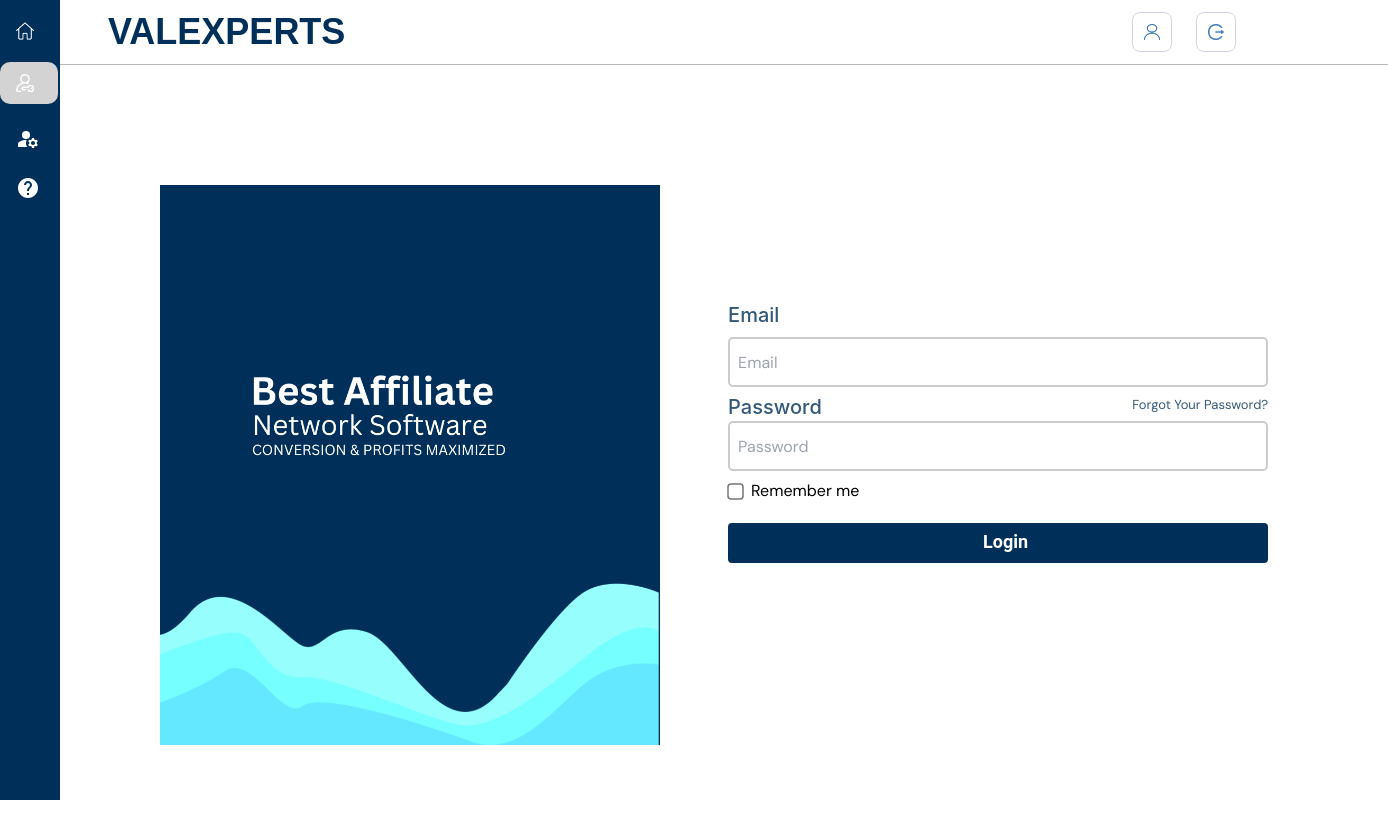
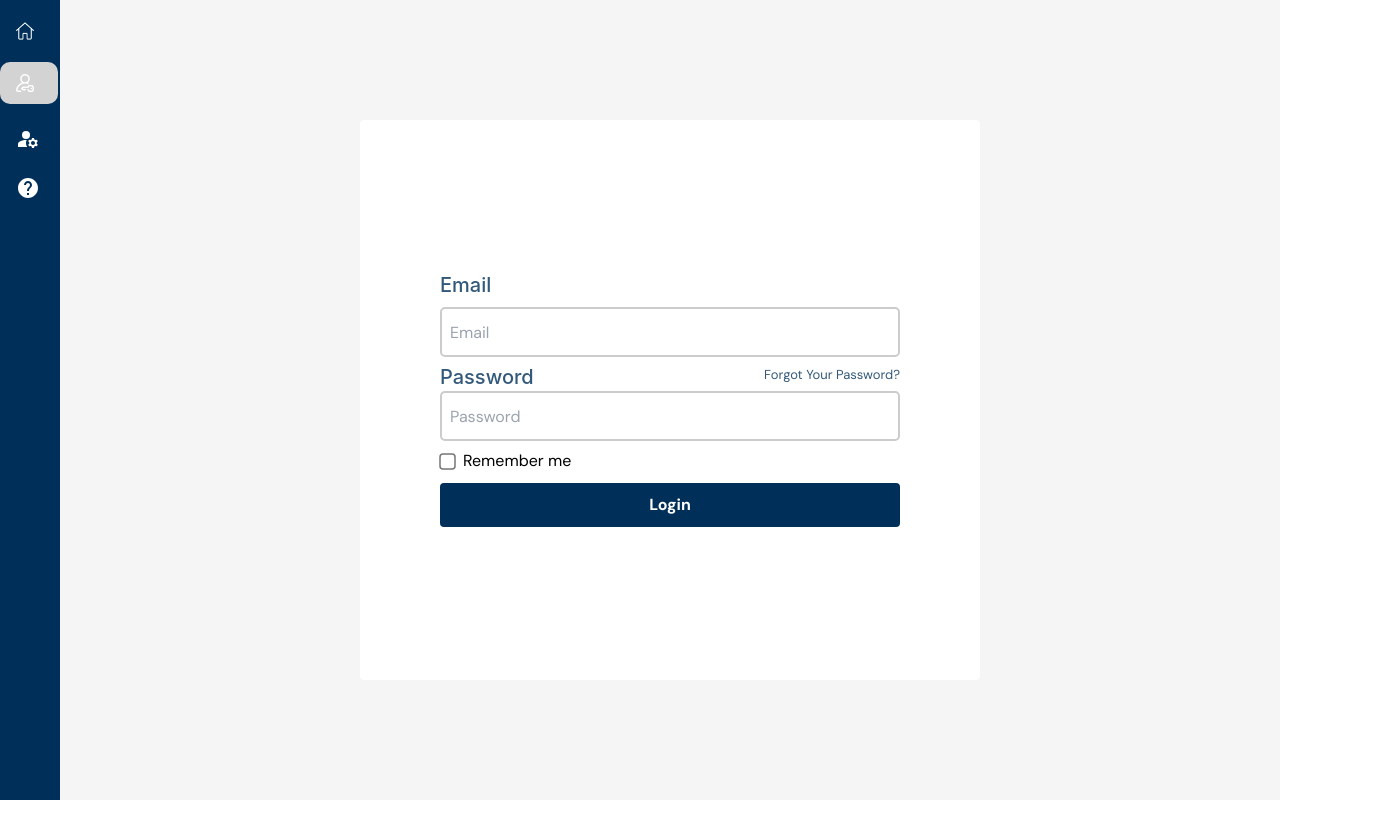
Before and after one commit to amrathmd/valExpert, a React app: page /login in a window 1280 px wide. Shown: the top 838 px of the page, 1388 px wide, since content can reach past the window. After the commit the page ends 800 px from the top, so only its background shows below. Built offline with nearby package versions, Linux system fonts and the light colour scheme; no server answers.

Commit message:
Edited login page

```diff
--- a/src/pages/Login/Login.css
+++ b/src/pages/Login/Login.css
@@ -1,81 +1,65 @@
-body {
-    margin: 0;
-    padding: 0;
-    overflow: hidden;
-}
-
 .Loglogincontainer {
     display:flex;
     height: 100vh; /* Use viewport units to prevent vertical scrollbar */
     width: 100vw;
-    background-color: white;
+    background-color: whitesmoke;
     justify-content: center;
     align-items: center;
-    gap:3rem;
+
+}
+.login-section {
+    border-radius: 4px;
+    background-color: white;
+    display: flex;
+    justify-content: center;
+    align-items: center;
+    width: 70vw;
+    height: 70vh;
 }
 
 
 .loginImage {
-    width: auto;
+    width: 50rem;
     height: auto;
-    overflow: hidden; /* Hide any overflowing content */
-    display: inline-block;
 }
 
 .rectangle {
-    height: 70vh; /* Change to 100% to ensure full image display */
-    box-shadow: 0px 2px 4px rgba(0, 0, 0, 0.1);
-
+    height: 70vh;
 }
 
 .Loglogin-form {
     height: auto;
-    display: inline-block;
+    width: 75%;
     display: flex;
-    justify-content: flex-start; /* Vertically center the content */
-    margin-top: -6rem;
+    justify-content: center;
+    align-items: center;
 }
 
 
-@media (max-width: 1300px) {
-    .Loglogincontainer {
-        /*flex-direction: column-reverse;  Reverse the order to keep .Loglogin-form on top */
-        width:100%;
-    }
 
-    .LogText{
-        width: 400px;
-    }
-}
 
-@media(max-width:1162px ){
+@media(max-width:1300px ){
     .Loglogincontainer {
         width:100%;
-    }
-    .loginImage {
-        width: 50%;
-        display: none;
-    }
-    .Loglogincontainer{
         align-items: center;
         justify-content: center;
     }
-
+    .loginImage {
+        display: none;
+    }
+    .login-section{
+        width: auto;
+        padding-left: 70px;
+        padding-right: 70px;
+    }
+    .Loglogin-form {
+        display:inline-block;
+        overflow: hidden;
+        height:auto;
+        width: auto;
+    }
 }
-
-
-.Logcheck-boxes {
-    margin: 10px;
-    display: flex;
-    flex-direction: row;
-    align-items: center;
-    justify-content: space-evenly;
-    flex-wrap: wrap;
-}
-.Logcheck-boxes label {
-    margin-left: 10px;
-}
-.text{
+.login-text{
     margin-bottom: 10px;
     color:rgba(0, 48, 89, 0.80);
     font-family: Inter;
@@ -84,44 +68,17 @@ body {
     font-weight: 500;
     line-height: normal;
 }
-.Loglogincontainer form h2 {
-    text-align: left;
-    font-weight: 600;
-    font-size: large;
-    padding-left: 20px;
-    margin-top: 5px;
-    margin-bottom: 10px;
-}
 
-.Logconditional-message {
-    text-align: center;
-}
 .Loginputform {
     display: flex;
     flex-direction: column;
-    margin-top: 22px;
-    padding-left: 20px;
-    padding-right: 20px;
-    width: auto;
+    width: 30rem;
+    padding : 10px;
 }
-.Loglogin-button {
-    height: 40px;
-    background-color: #003059;
-    width: 540px;
-    flex-shrink: 0;
-    color: white;
-    border-style: solid;
-    border-radius: 4px;
-    padding: 3px;
-    margin-top: 10px;
+.logPass{
+    display: flex;
+    justify-content: flex-start;
 }
-.Logi label {
-    margin-bottom: 6px;
-    font-size: medium;
-    font-weight: 500;
-    font-family: 'Segoe UI', Tahoma, Geneva, Verdana, sans-serif;
-}
-
 .Logpass a {
     font-size: 13px;
     align-self: flex-end;
@@ -151,37 +108,11 @@ body {
     padding: 8px;
     margin-bottom: 6px;
     height: 50px;
-    width: 520px;
-}
-.buttontext{
-    font-style: normal;
-    font-family: "Roboto",sans-serif;
-    color: #FFF;
-    font-size: 32px;
-    font-weight: 700;
-    line-height: normal;
-    margin-left: 232px;
+    width: 100%;
 }
 
-.Logbutton {
-    background-color: #4caf50;
-    color: white;
-    font-size: 16px;
-    border: none;
-    cursor: pointer;
-    border-radius: 2px;
-    width: 100%;
-    padding: 20px;
-    margin-top: 10px;
-}
 
-.Logbutton:hover {
-    background-color: #45a049;
-}
 
-.Logbutton:active {
-    background-color: #3e8e41;
-}
 @media (min-width: 768px) {
     .container {
         max-width: 100%;
@@ -247,3 +178,11 @@ body {
     width: 60%;
     margin-right: 112px;
 }
+.login-button{
+    background-color: #003059;
+    padding: 10px;
+    color:#ffffff;
+    font-weight: 600;
+    font-size: 16px;
+    border-radius: 4px;
+}
--- a/src/pages/Login/Login.tsx
+++ b/src/pages/Login/Login.tsx
@@ -46,8 +46,8 @@ const Login = () => {
     };
     return (
         <>
-            <StickyHeader />
             <div className="Loglogincontainer">
+                <div className="login-section">
                     <div className="loginImage">
                         <img
                             src="../../../public/Best.png"
@@ -58,7 +58,7 @@ const Login = () => {
                     <div className="Loglogin-form">
                         <form onSubmit={handleSubmit}>
                             <div className="Loginputform">
-                            <label htmlFor="email" className="text">
+                                <label htmlFor="email" className="login-text">
                                     Email
                                 </label>
                                 <input
@@ -71,7 +71,10 @@ const Login = () => {
                                     }}
                                 ></input>
                                 <div className="Logpass">
-                                <label htmlFor="password" className="text">
+                                    <label
+                                        htmlFor="password"
+                                        className="login-text"
+                                    >
                                         Password
                                     </label>
                                     <a>Forgot Your Password?</a>
@@ -89,9 +92,7 @@ const Login = () => {
                                     <input type="checkbox"></input>
                                     <label className="msg">Remember me</label>
                                 </div>
-                            <button type="submit" className="Loglogin-button">
-                                <h2 className="buttontext">Login</h2>
-                            </button>
+                                <button className="login-button">Login</button>
                                 {error.length > 0 && (
                                     <p className="Loglogin-error">{error}</p>
                                 )}
@@ -99,6 +100,7 @@ const Login = () => {
                         </form>
                     </div>
                 </div>
+            </div>
         </>
     );
 };
```
Also changed, not shown: public/Best.png. Lines whose indentation alone changed are shown as unchanged.
